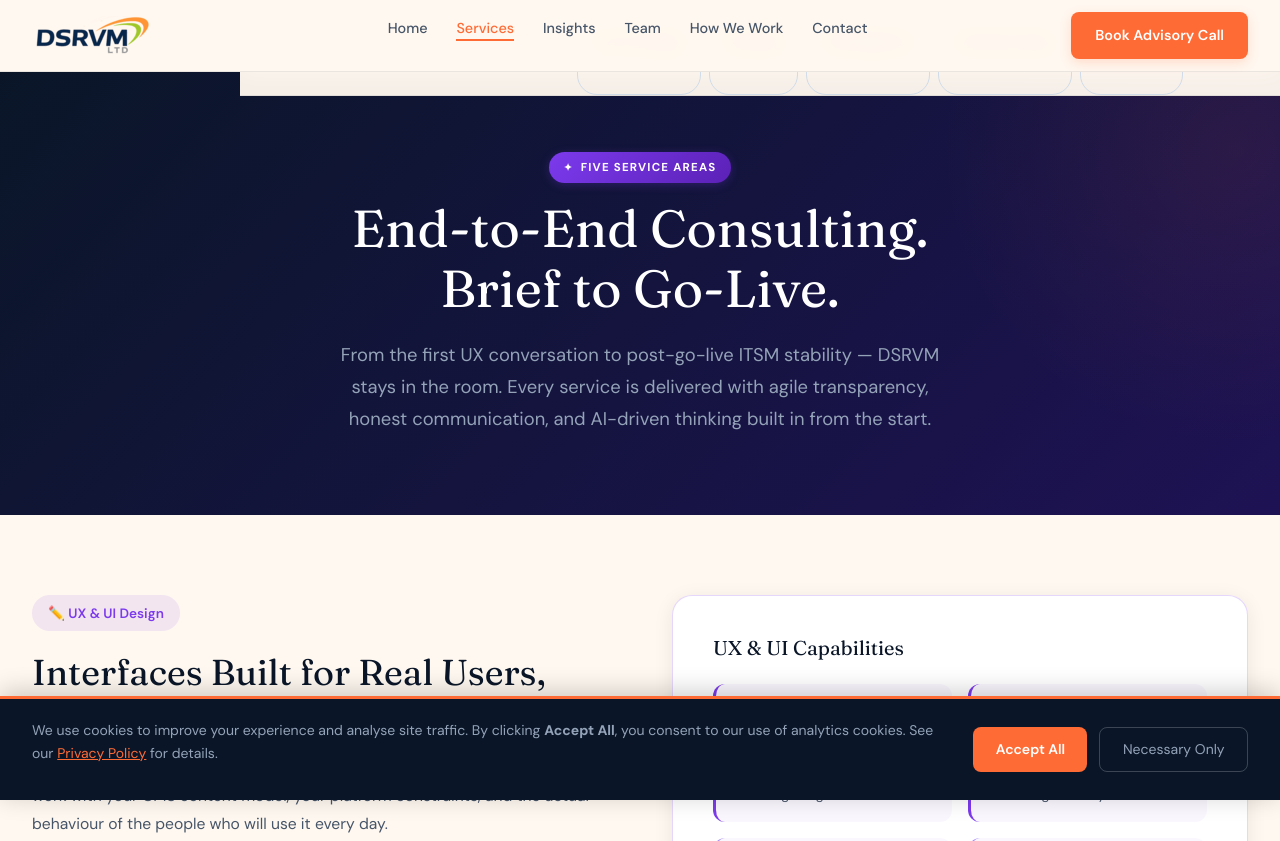
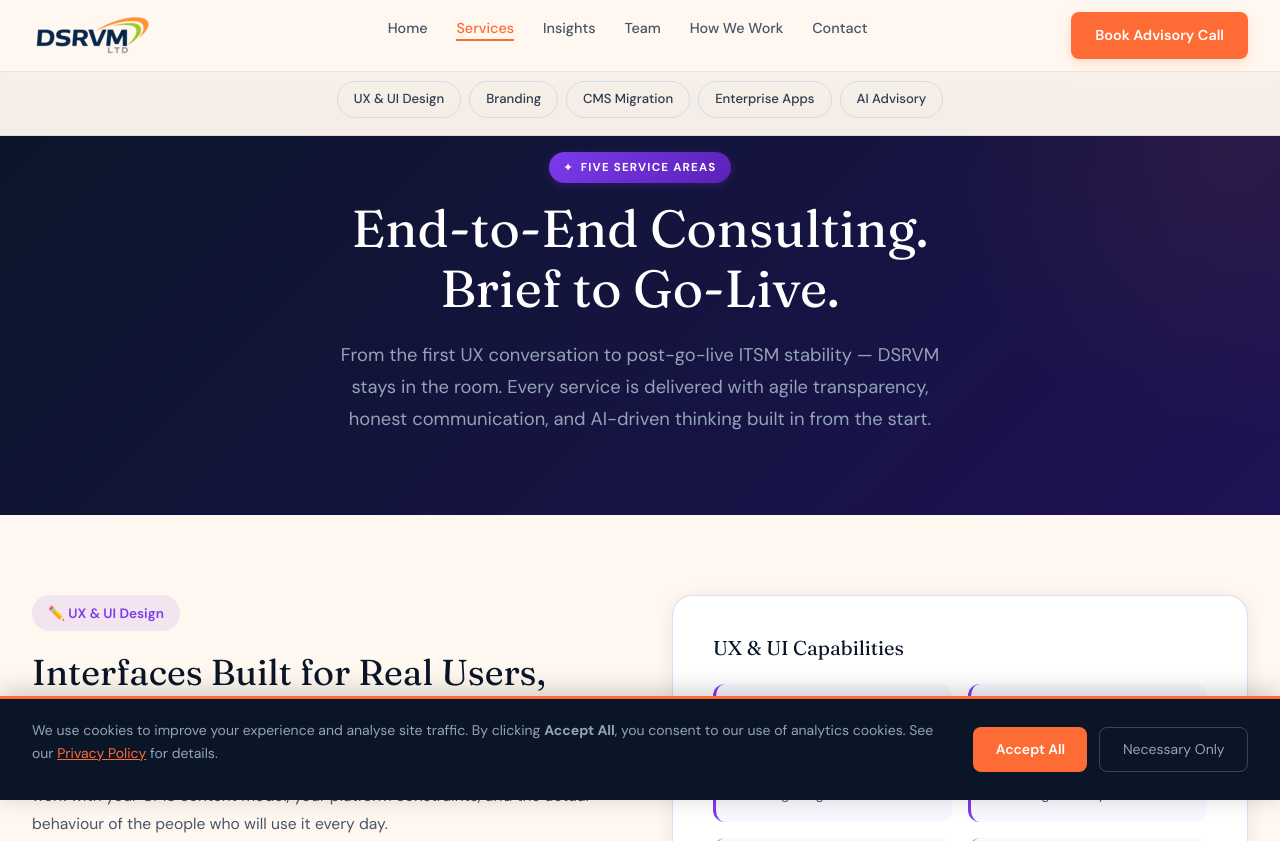
Before and after one commit to graphicguruindia-uxid/dsrvmltd, a plain HTML site: page services.html in a window 1280 px wide. Shown: the top 841 px of the page. Drawn offline with nearby package versions, Linux system fonts and the light colour scheme; a script that the page names is missing.

Commit message:
Service SUB nav fix

```diff
--- a/services.html
+++ b/services.html
@@ -57,7 +57,7 @@
     .btn-outline-white:hover{background:rgba(255,255,255,.1);}
     .platform-chips{display:flex;flex-wrap:wrap;gap:.5rem;margin:1rem 0;}
     .platform-chip{background:#F4F7FB;border:1px solid #D0DCE8;border-radius:6px;padding:.3rem .75rem;font-size:.8rem;font-weight:600;color:#2E3A4A;}
-    .service-anchor-nav{display:flex;gap:.5rem;flex-wrap:wrap;justify-content:center;margin:1.5rem 0 2.5rem;}
+    .service-anchor-nav{display:flex;gap:.5rem;flex-wrap:wrap;justify-content:center;top:4rem; align-items:center; left:0;}
     .service-anchor-nav a{padding:.4rem 1rem;border:1px solid #D0DCE8;border-radius:20px;font-size:.82rem;font-weight:500;color:#2E3A4A;text-decoration:none;transition:all .15s;}
     .service-anchor-nav a:hover{background:#1A6EBD;color:white;border-color:#1A6EBD;}
   </style>
```
